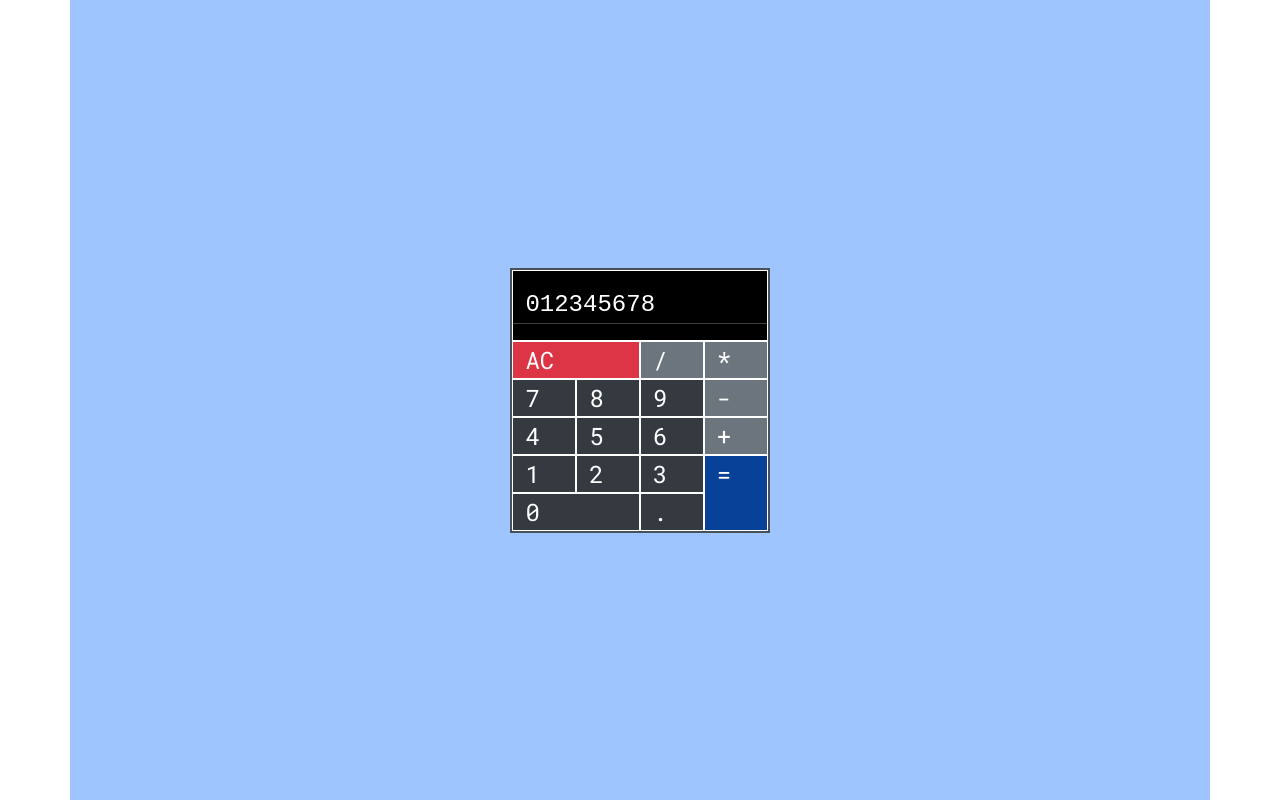
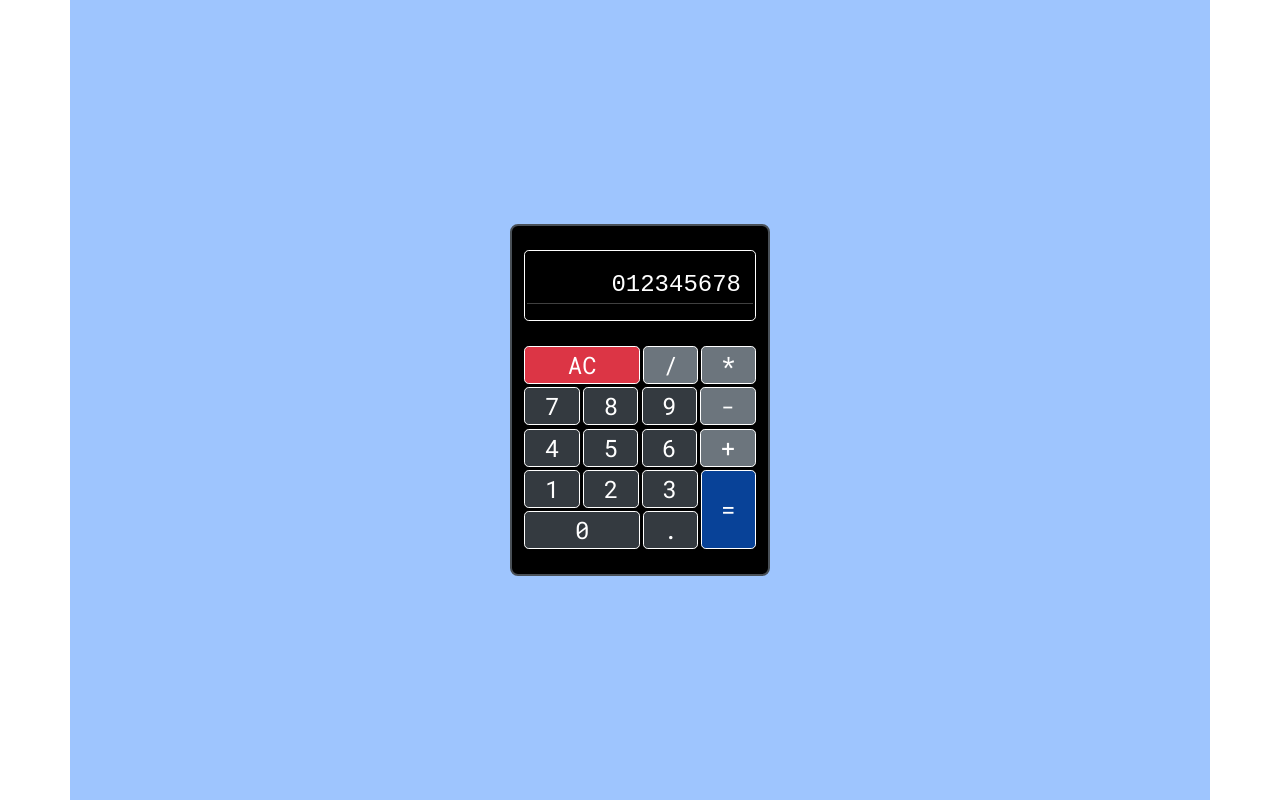
Before and after one commit to John-Yip-HK/javascript-calculator, a React (Create React App) app: page / in a window 1280 px wide. Built offline with nearby package versions, Linux system fonts and the light colour scheme; a web font is replaced by a local one.

Commit message:
Touched up keypad interface.

```diff
--- a/src/App.scss
+++ b/src/App.scss
@@ -4,8 +4,9 @@
 @import "~bootstrap/scss/variables";
 @import "~bootstrap/scss/mixins";
 
-@mixin testBorder() {
+@mixin testBorder($border-radius: 0.5rem) {
   border: 1px solid white;
+  border-radius: $border-radius;
 }
 
 @mixin testMargin($y-margin: 1rem, $x-margin: 1rem) {
@@ -33,15 +34,26 @@ body {
 
 #calculator-body {
   @include setCalculatorWidth();
+  @include testBorder();
 
   color: $white;
-  border: 2px solid $gray-700;
+  border-width: 2px;
+  border-color: $gray-700;
   background-color: $black;
 
+  .row-container {
+    @include testMargin(1.5rem, 0);
+  }
+
+  #display-container,
+  #keypad div[class*="col"] {
+    @include testBorder(0.3rem);
+  }
+
   #display-container {
-    @include testBorder();
-    @include testPadding($x-padding: 0);
+    @include testPadding($x-padding: 0.1rem);
     font-family: "Calculator", monospace;
+    text-align: right;
 
     hr {
       @include testMargin(0, 0);
@@ -51,17 +63,44 @@ body {
   #keypad {
     width: 100%;
 
-    div[class*="col"] {
-      @include testBorder();
+    div {
+      [class*="col"] {
+        @include testMargin(0.1rem, 0.1rem);
         background-color: $gray-800;
+        text-align: center;
+
+        &:first-of-type {
+          margin-left: 0;
+        }
+
+        &:last-of-type {
+          margin-right: 0;
+        }
+
+        &.clickable {
+          &:hover {
+            border-color: $yellow-300;
+            color: $yellow-300;
+          }
+
+          &:active {
+            border-color: $cyan-300;
+            color: $cyan-300;
+          }
+        }
       }
 
       .no-border {
-      border: 0 !important;
+        border: 0;
+      }
+
+      .nested-row {
+        @include testMargin(0, 0.1rem);
+        background-color: transparent;
       }
 
       .operand {
-      background-color: $gray-600 !important;
+        background-color: $gray-600;
       }
 
       #clear {
@@ -69,7 +108,11 @@ body {
       }
 
       #equals {
+        display: flex;
+        align-items: center;
+        justify-content: center;
         background-color: $blue-700;
       }
     }
   }
+}
--- a/src/components/DisplayComponent.js
+++ b/src/components/DisplayComponent.js
@@ -3,7 +3,7 @@ import Col from "react-bootstrap/Col";
 
 export default function Display() {
   return (
-    <Row id="display-container">
+    <Row className="row-container" id="display-container">
       <Col id="display">012345678</Col>
       <hr />
       <Col id="operand-and-operator-display"></Col>
--- a/src/components/KeypadComponent.js
+++ b/src/components/KeypadComponent.js
@@ -4,52 +4,70 @@ import Col from "react-bootstrap/Col";
 
 export default function Keypad() {
   return (
-    <Row>
+    <Row className="row-container" id="keypad-container">
       <Container id="keypad">
         <Row>
-          <Col xs={6} id="clear">
+          <Col xs={6} id="clear" className="clickable">
             AC
           </Col>
-          <Col id="divide" className="operand">
+          <Col id="divide" className="operand clickable">
             /
           </Col>
-          <Col id="multiply" className="operand">
+          <Col id="multiply" className="operand clickable">
             *
           </Col>
         </Row>
         <Row>
-          <Col id="seven">7</Col>
-          <Col id="eight">8</Col>
-          <Col id="nine">9</Col>
-          <Col id="subtract" className="operand">
+          <Col id="seven" className="clickable">
+            7
+          </Col>
+          <Col id="eight" className="clickable">
+            8
+          </Col>
+          <Col id="nine" className="clickable">
+            9
+          </Col>
+          <Col id="subtract" className="operand clickable">
             -
           </Col>
         </Row>
         <Row>
-          <Col id="four">4</Col>
-          <Col id="five">5</Col>
-          <Col id="six">6</Col>
-          <Col id="add" className="operand">
+          <Col id="four" className="clickable">
+            4
+          </Col>
+          <Col id="five" className="clickable">
+            5
+          </Col>
+          <Col id="six" className="clickable">
+            6
+          </Col>
+          <Col id="add" className="operand clickable">
             +
           </Col>
         </Row>
         <Row>
-          <Col xs={9} className="no-border">
+          <Col xs={9} className="no-border nested-row">
             <Row>
-              <Col id="one">1</Col>
-              <Col id="two">2</Col>
-              <Col id="three">3</Col>
+              <Col id="one" className="clickable">
+                1
+              </Col>
+              <Col id="two" className="clickable">
+                2
+              </Col>
+              <Col id="three" className="clickable">
+                3
+              </Col>
             </Row>
             <Row>
-              <Col xs={8} id="zero">
+              <Col xs={8} id="zero" className="clickable">
                 0
               </Col>
-              <Col xs={4} id="decimal">
+              <Col id="decimal" className="clickable">
                 .
               </Col>
             </Row>
           </Col>
-          <Col xs={3} id="equals">
+          <Col id="equals" className="clickable">
             =
           </Col>
         </Row>
```
Lines whose indentation alone changed are shown as unchanged.
